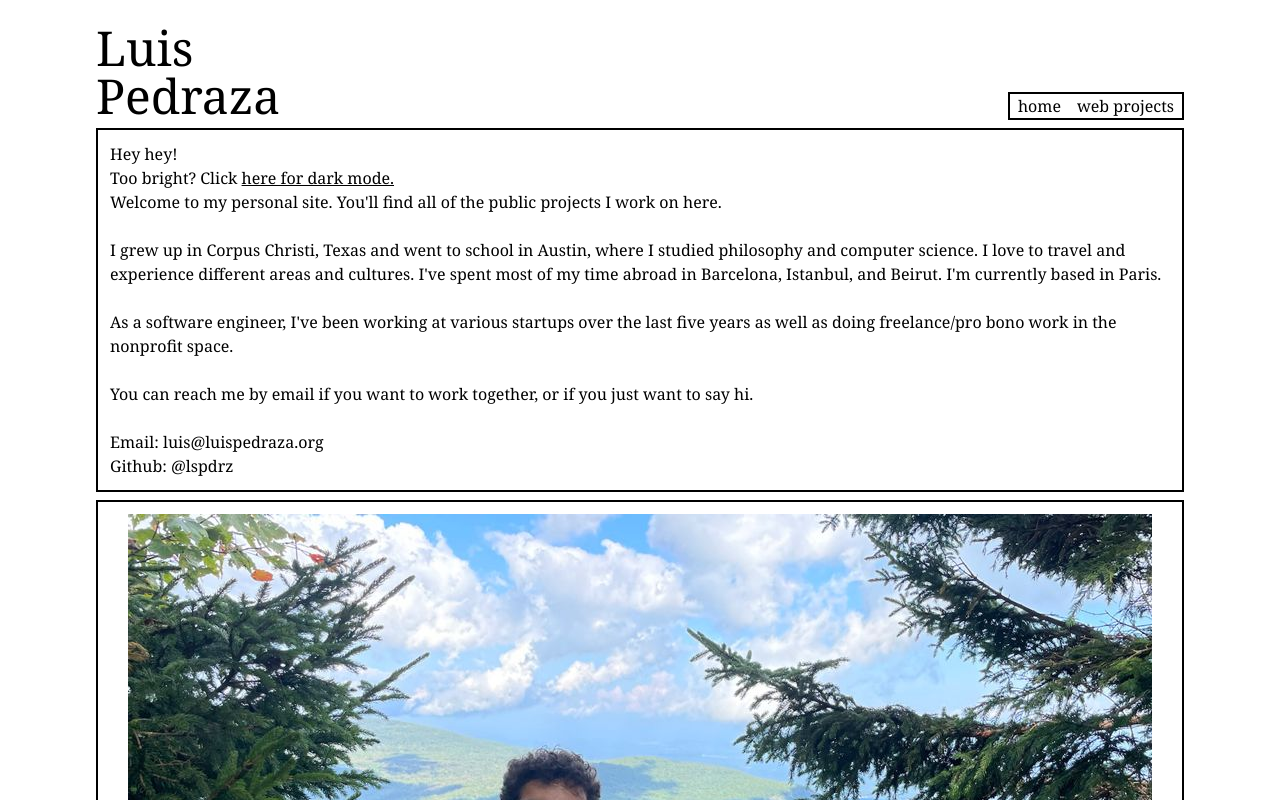
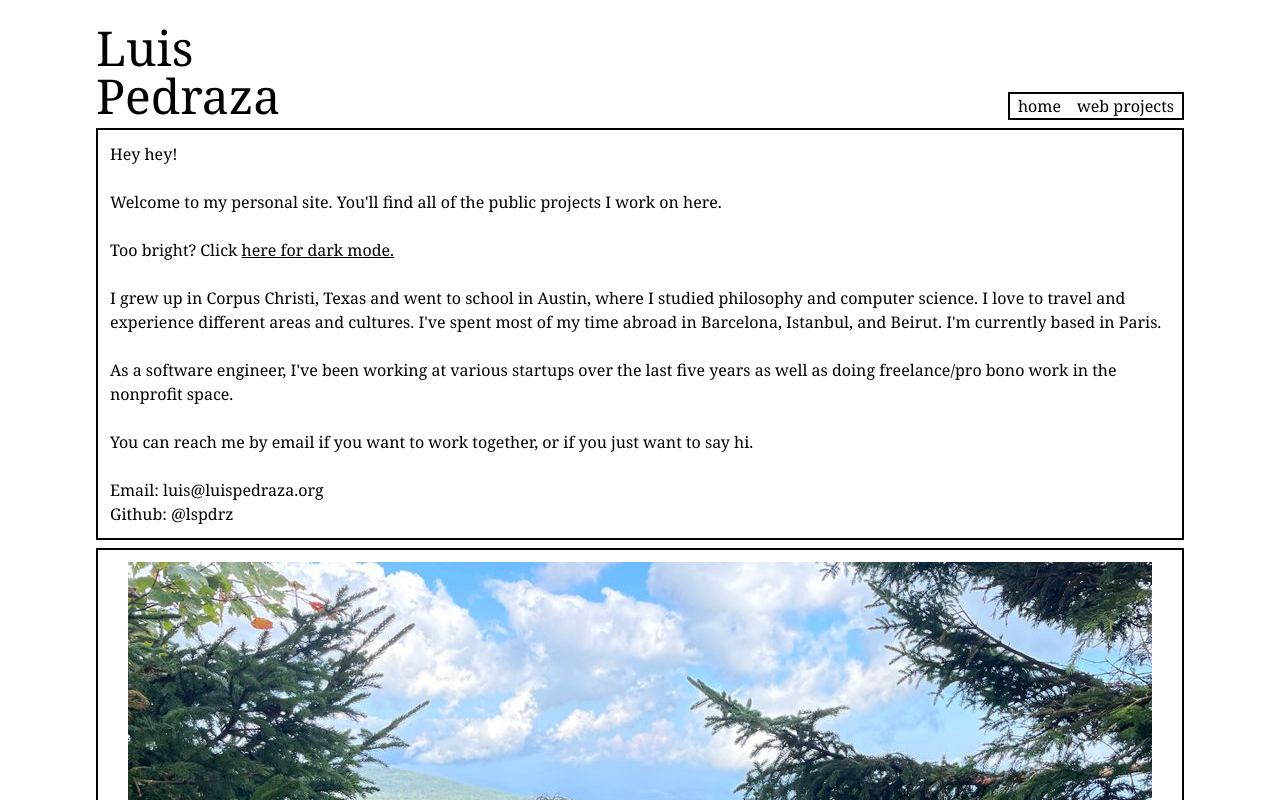
Before and after one commit to lspdrz/lspdrz, a Next.js app: page / in a window 1280 px wide. Shown: the top 800 px of the page. Built offline with nearby package versions, Linux system fonts and the light colour scheme.

Commit message:
Change language on intro

```diff
--- a/pages/index.tsx
+++ b/pages/index.tsx
@@ -17,6 +17,10 @@ const IndexPage = () => {
           <p className="p-3">
             Hey hey!
             <br />
+            <br /> Welcome to my personal site. You'll find all of the public
+            projects I work on here.
+            <br />
+            <br />
             Too bright? Click{" "}
             <span
               className="underline cursor-pointer"
@@ -26,9 +30,6 @@ const IndexPage = () => {
             >
               here for dark mode.
             </span>
-            <br />
-            Welcome to my personal site. You'll find all of the public projects
-            I work on here.
             <br />
             <br />I grew up in Corpus Christi, Texas and went to school in
             Austin, where I studied philosophy and computer science. I love to
```
